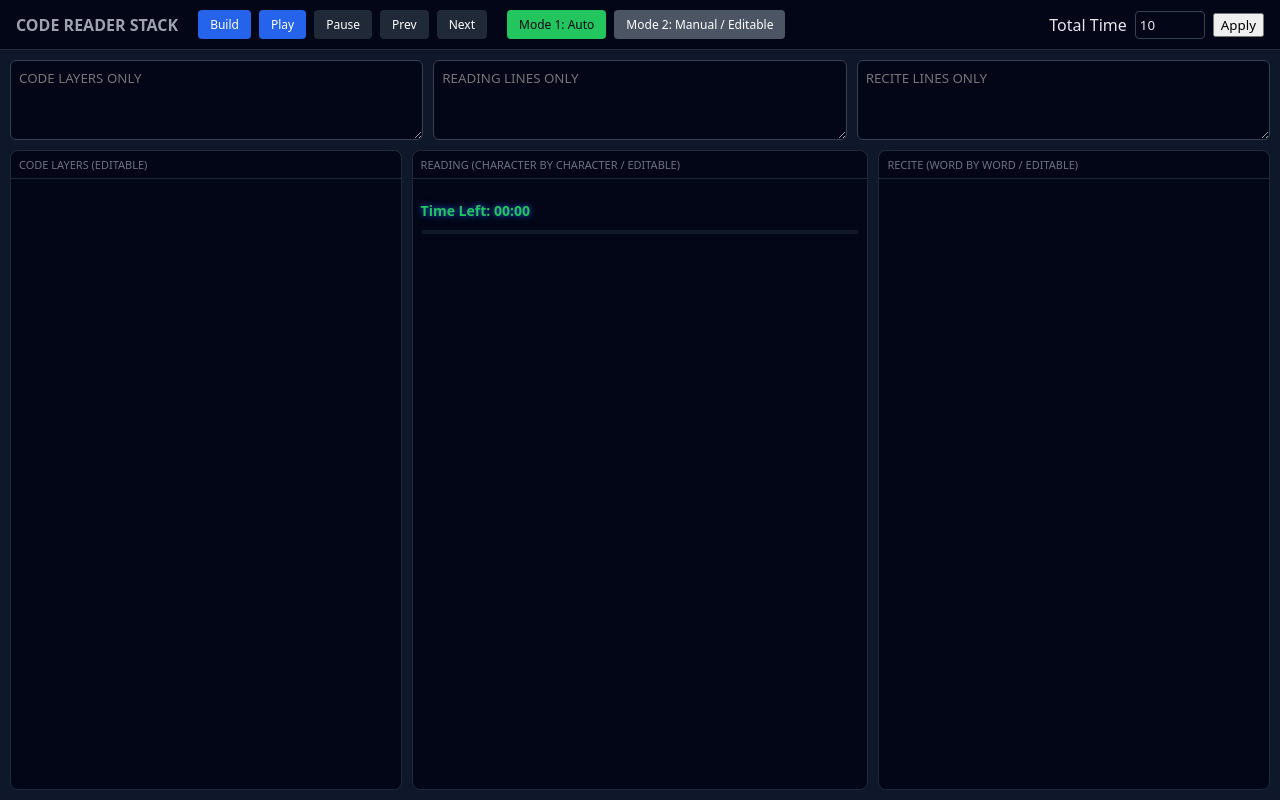
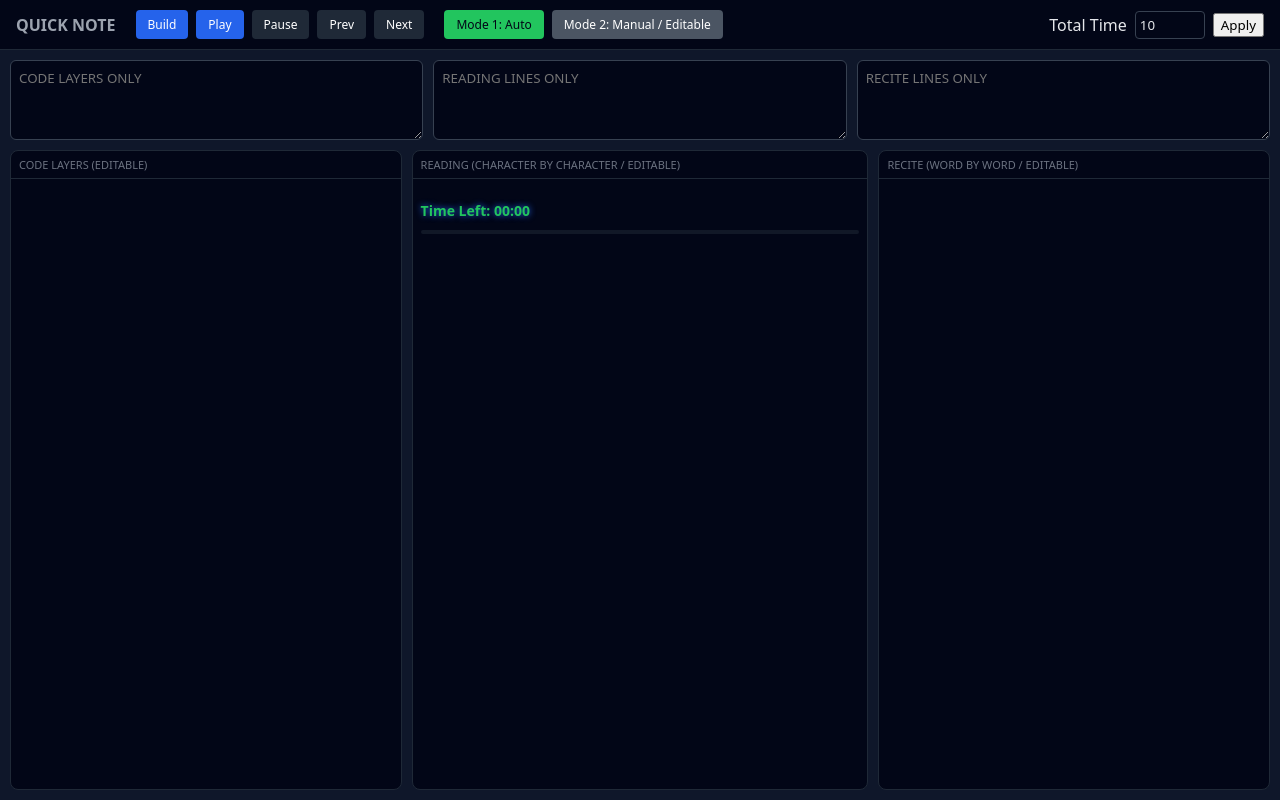
Before and after one commit to OptiMax365/LEARNINGApp, a plain HTML site: page index.html in a window 1280 px wide. Drawn offline with Linux system fonts and the light colour scheme.

Commit message:
Update index.html

```diff
--- a/index.html
+++ b/index.html
@@ -2,7 +2,7 @@
 <html lang="en">
 <head>
 <meta charset="UTF-8" />
-<title>Code Reader – Human Reading Animation</title>
+<title> – Research</title>
 
 <style>
 * {
@@ -217,7 +217,7 @@ main {
 
 <body>
 <header>
-  <h1>CODE READER STACK</h1>
+  <h1> QUICK NOTE</h1>
 
   <div class="top-buttons">
     <button id="buildStack">Build</button>
```
